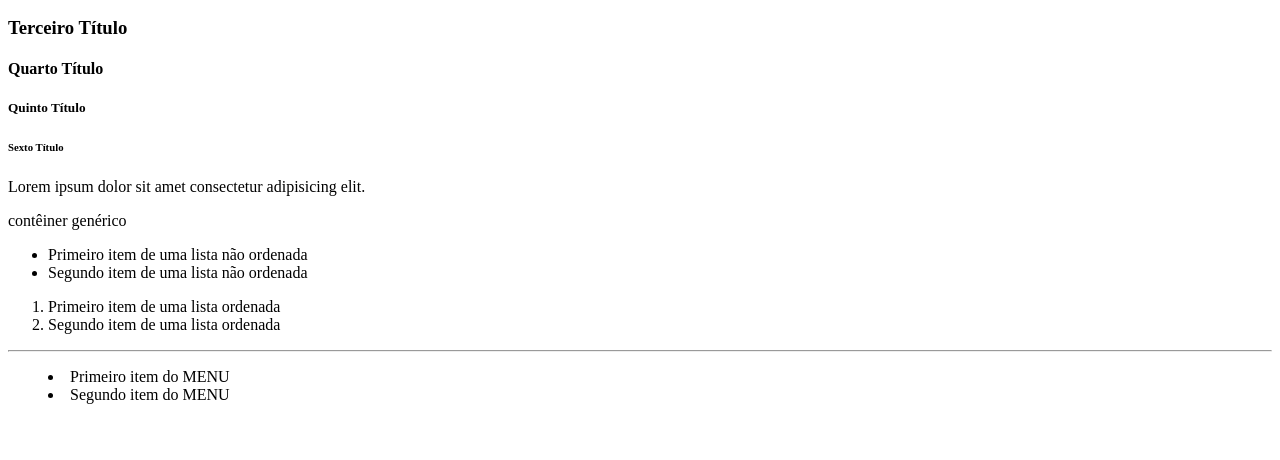
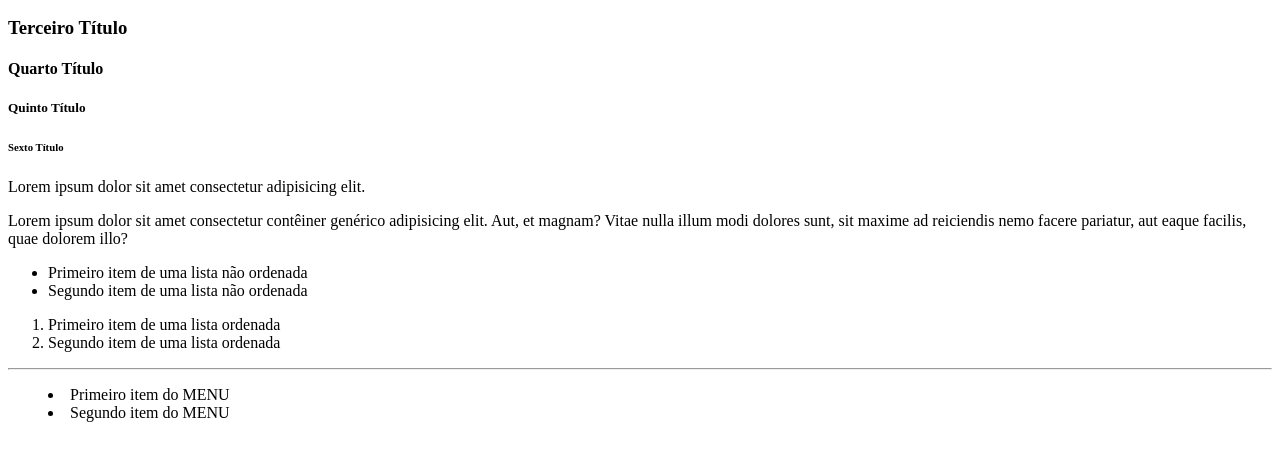
Before and after one commit to Bryanads/DesenvolvimentoWeb, a plain HTML site: page semana3/index.html in a window 1280 px wide. Shown: the part 110-570 px from the top of the page. Drawn offline with Linux system fonts and the light colour scheme.

Commit message:
mudando a span pra dentro do lorem

```diff
--- a/semana3/index.html
+++ b/semana3/index.html
@@ -14,8 +14,7 @@
     <h6>Sexto Título</h6>
 
     <p>Lorem ipsum dolor sit amet consectetur adipisicing elit.</p>
-    <div>
-        <span> contêiner genérico</span>
+    <div>Lorem ipsum dolor sit amet consectetur <span> contêiner genérico</span> adipisicing elit. Aut, et magnam? Vitae nulla illum modi dolores sunt, sit maxime ad reiciendis nemo facere pariatur, aut eaque facilis, quae dolorem illo?
     </div>
     <ul>
         <li>Primeiro item de uma lista não ordenada</li>
```
